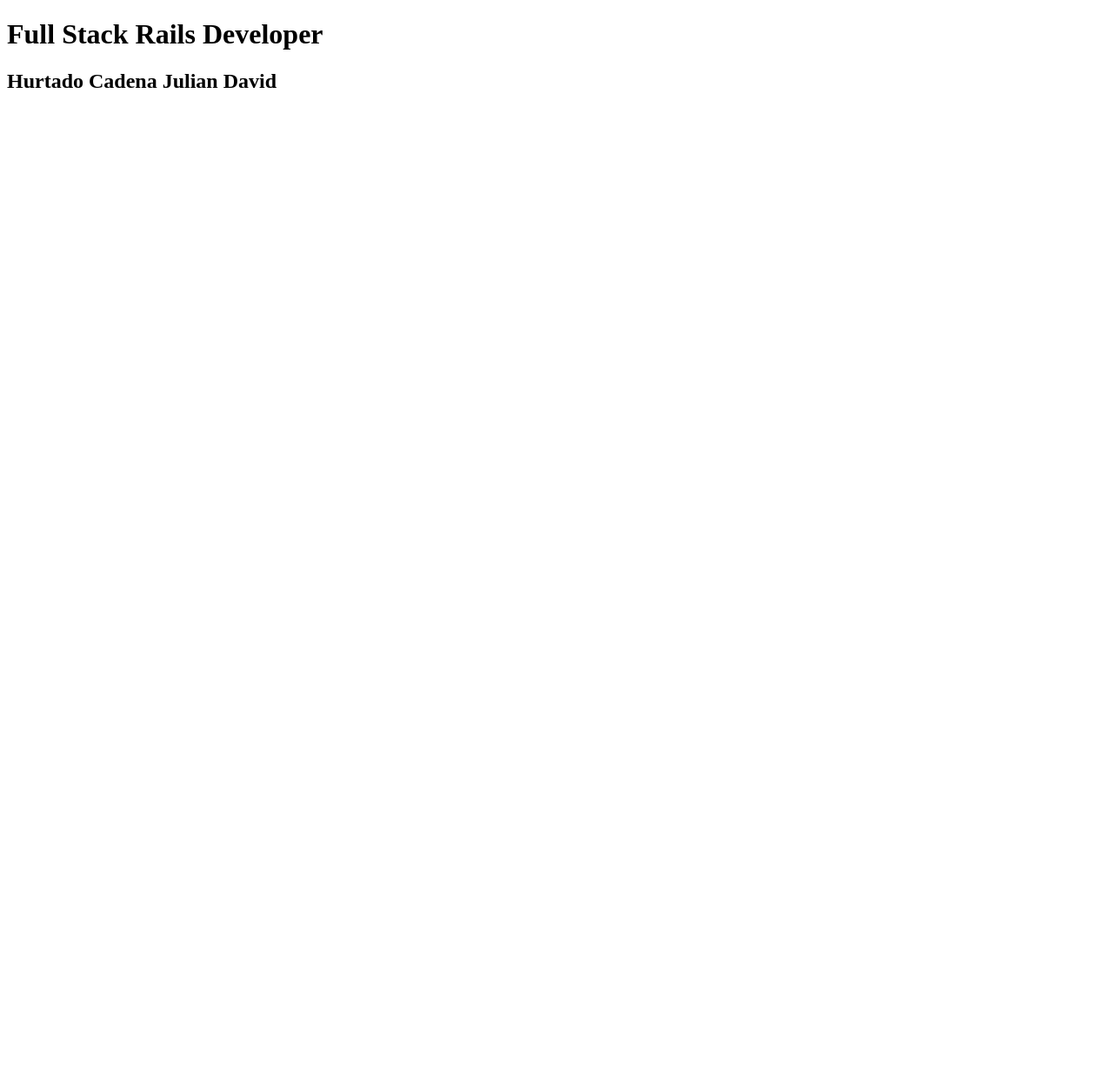
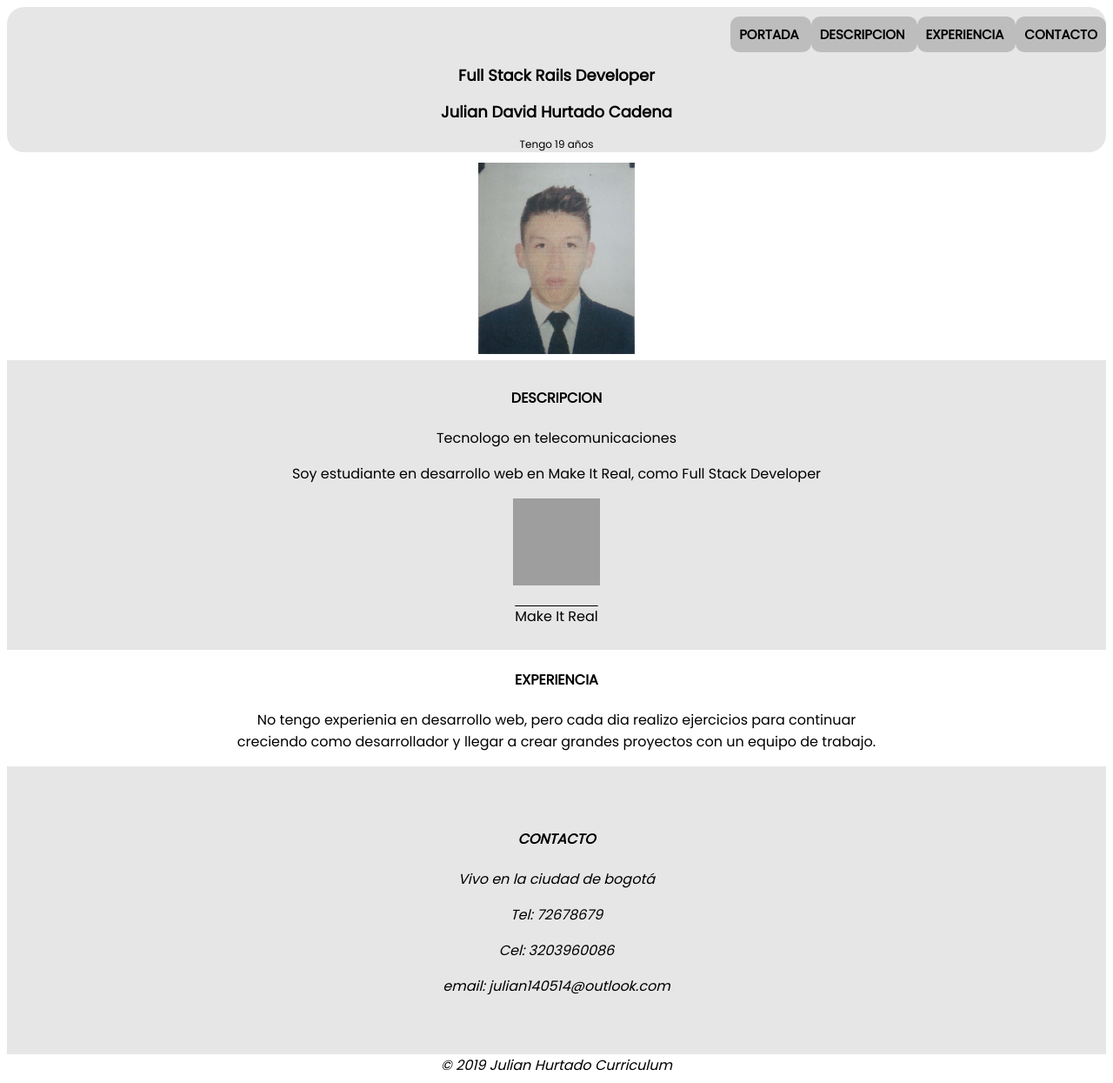
Before and after one commit to julian2hurtado5/julian2hurtado5.github.io, a plain HTML site: page index.html in a window 1280 px wide. Shown: the whole page at 87% size. Before the commit the page ends 800 px from the top, so only its background shows below. Drawn offline with Linux system fonts and the light colour scheme; grey boxes are pictures that could not be loaded.

Commit message:
Creando Todo mi portadolio

```diff
--- /dev/null
+++ b/css/style.css
@@ -0,0 +1,70 @@
+body {
+font-family: 'Source Sans Pro', sans-serif;
+font-family: 'Montserrat', sans-serif;
+font-family: 'Raleway', sans-serif;
+font-family: 'Poppins', sans-serif;
+}
+
+body {
+  background: white;
+  text-align: center;
+}
+
+header nav {
+  float: right;
+  font-size: 15px;
+  margin-top: 20px
+}
+
+header nav a.active {
+  background: #BDBDBD;
+  color: black;
+  font-weight: bold;
+  text-decoration: none;
+  font-weight: bold;
+  padding: 10px 10px;
+  border-radius: 10px;
+}
+
+#portada img {
+  height: 220px;
+  width: 180px;
+}
+
+.portada {
+  padding: 50px 0px 0px 0px;
+  background: #E6E6E6;
+  font-size: 12px;
+  border-radius: 20px;
+}
+
+.portada h1 h2 {
+ margin-left: 10px;
+}
+
+#descripcion {
+  background: #E6E6E6;
+  padding: 10px 0px;
+}
+
+#descripcion img {
+  height: 100px;
+  width: 100px;
+}
+
+#descripcion a {
+  height: 100px;
+  width: 100px;
+  text-decoration: overline;
+  color: black;
+}
+
+#contacto {
+  background: #E6E6E6;
+  font-style: italic;
+  padding: 50px;
+}
+
+footer {
+  font-style: italic;
+}
--- a/index.html
+++ b/index.html
@@ -3,10 +3,62 @@
 <html lang="en" dir="ltr">
   <head>
     <meta charset="utf-8">
+    <link href="https://fonts.googleapis.com/css?family=Montserrat|Poppins|Raleway|Source+Sans+Pro" rel="stylesheet">
+    <link rel="stylesheet" href="css/style.css">
     <title>Full Stack Developer</title>
   </head>
+
   <body>
-    <h1>Full Stack Rails Developer</h1>
-    <h2>Hurtado Cadena Julian David</h2>
+    <div class="inicio">
+      <header class="container">
+        <nav>
+          <a href="#portada" class="active"> PORTADA </a>
+          <a href="#descripcion" class="active"> DESCRIPCION </a>
+          <a href="#experiencia" class="active"> EXPERIENCIA </a>
+          <a href="#contacto" class="active"> CONTACTO </a>
+        </nav>
+      </header>
+    </div>
+
+    <section id="portada">
+      <div class="portada">
+        <h1>Full Stack Rails Developer</h1>
+        <h2> Julian David Hurtado Cadena </h2>
+        <p> Tengo 19 años </p>
+      </div>
+      <img src="images/portada.jpeg" alt="Imagen portada">
+    </section>
+
+    <section id="descripcion">
+      <div class="">
+        <h4> DESCRIPCION </h4>
+        <p> Tecnologo en telecomunicaciones </p>
+      </div>
+      <div>
+        <p> Soy estudiante en desarrollo web en Make It Real, como Full Stack Developer </p>
+        <img src="https://pbs.twimg.com/profile_images/618535205649911808/r0u3iZ2z_400x400.png" alt="Logo Make">
+        <p><a href="https://makeitreal.camp/full-stack-bogota">Make It Real</a></p>
+      </div>
+    </section>
+
+    <section id="experiencia">
+        <div class="">
+          <h4> EXPERIENCIA</h4>
+          <p> No tengo experienia en desarrollo web, pero cada dia realizo ejercicios para continuar <br>   creciendo como desarrollador y llegar a crear grandes proyectos con un equipo de trabajo. </p>
+        </div>
+    </section>
+
+    <section id="contacto">
+      <div class="">
+        <h4> CONTACTO </h4>
+        <p> Vivo en la ciudad de bogotá </p>
+        <p> Tel: 72678679</p>
+        <p> Cel: 3203960086 </p>
+        <p> email: julian140514@outlook.com</p>
+      </div>
+    </section>
+    <footer>
+      © 2019 Julian Hurtado Curriculum
+    </footer>
   </body>
 </html>
```
Also changed, not shown: images/portada.jpeg (added).
